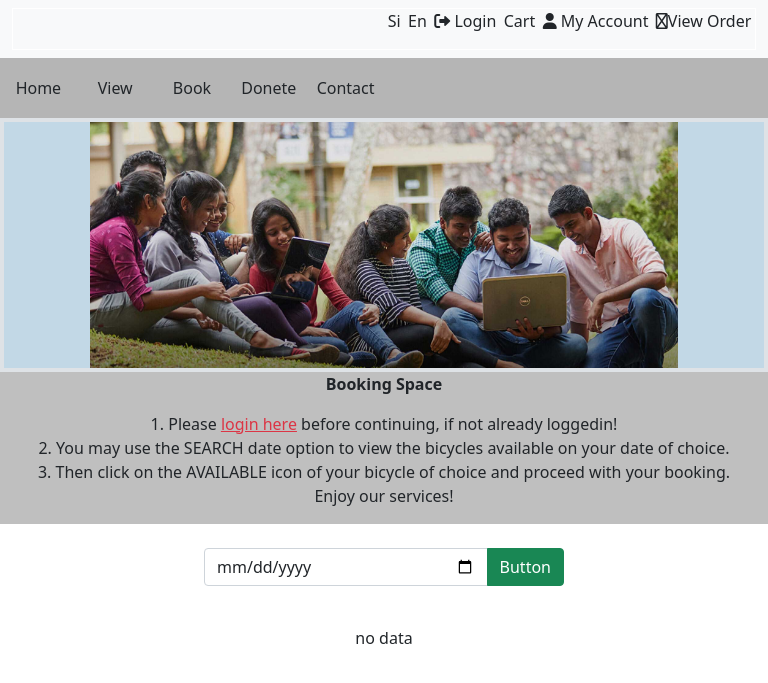
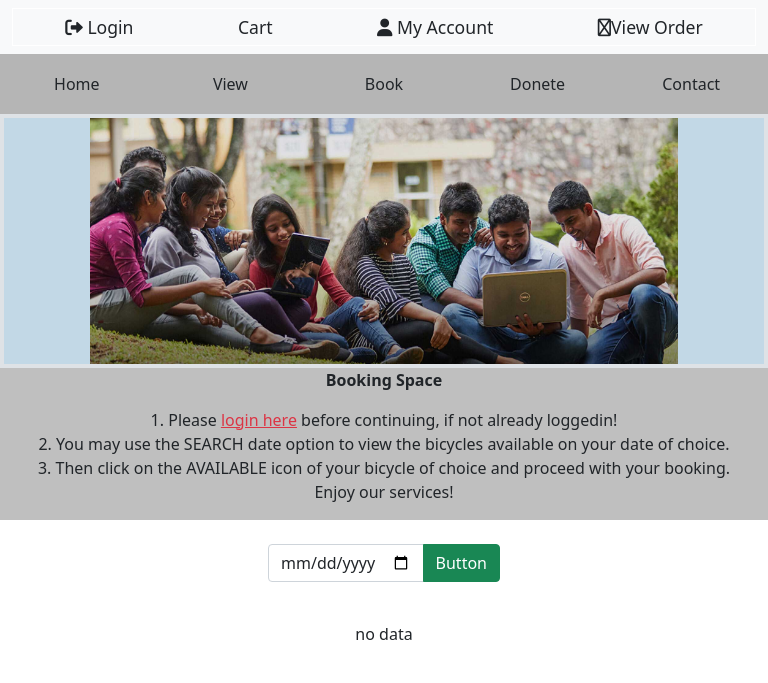
Before and after one commit to DumindUdara/Bicycle-management-system, a PHP site: page /index.php in a window 768 px wide. Shown: the top 683 px of the page. Run offline with PHP 8.4, Linux system fonts and the light colour scheme; data that the repository does not hold is empty; some libraries are stand-ins or nearby versions.

Commit message:
navbar responsive fixed

```diff
--- a/index.php
+++ b/index.php
@@ -36,15 +36,17 @@ if(isset($_GET['date'])){
     </div>
   </div>
 
-  <div class="container-fluid d-flex align-items-center justify-content-around p-4">
-    <div class="serach-box align-self-center w-50">
-     <form action="<?= $_SERVER['PHP_SELF']?>" >
-      <div class="input-group mb-3">
+  <div class="container-fluid my-4">
+    <div class="row">
+     <div class="col-10 col-md-4 mx-auto">
+      <form action="<?= $_SERVER['PHP_SELF']?>" >
+        <div class="input-group mb-3">
 
-        <input required type="date" class="form-control" name="date" value="<?= strval(date('m/d/Y',time())) ?>"  aria-describedby="button-addon2">
-        <button class="btn btn-success" type="submit" id="button-addon2">Button</button>
-      </div>
+          <input required type="date" class="form-control" name="date" value="<?= strval(date('m/d/Y',time())) ?>"  aria-describedby="button-addon2">
+          <button class="btn btn-success" type="submit" id="button-addon2">Button</button>
+        </div>
      </form>
+     </div>
     </div>
   </div>
 
--- a/layout.php
+++ b/layout.php
@@ -26,11 +26,29 @@ if(isset($_SESSION['login'])){
 
 <style>
 
-  @media (min-width:768px){
-    .icons{
+  @media (max-width:780px) {
+    .nav-list{
+      width:100%!important;
+      justify-content: space-evenly;
+      margin: 0;
+      padding: 0;
+      height: fit-content!important;
+      flex: 1;
+
+    }
+    .nav-list>li{
+      font-size: 1.1em;
+    }
+    .nav2{
       width: 100%!important;
     }
   }
+
+  .nav-list>li{
+    margin: 5px 10px 5px 10px;
+  }
+
+
 </style>
 
   <!-- nav bar  -->
@@ -42,9 +60,9 @@ if(isset($_SESSION['login'])){
 
       <div class="icons w-75 d-flex align-items-center w-100 justify-content-end border border-1 border-white
        ">
-        <ul class="d-flex justify-content-around align-items-center list-unstyled w-50 ">
-          <li class="">Si</li>
-          <li>En</li>
+        <ul class="d-flex justify-content-around align-items-center list-unstyled w-50 nav-list">
+          <li class=" d-none d-lg-block">Si</li>
+          <li class=" d-none d-lg-block">En</li>
           <li><i class="fa-solid fa-right-from-bracket">
 
           <?= $logedin? '</i><a href="./actions/config.php?action=logout" class="text-dark text-decoration-none" > Logout</a>' : '</i><a href="./login.php" class="text-dark text-decoration-none"> Login</a>'?>
@@ -81,7 +99,7 @@ if(isset($_SESSION['login'])){
     }
   </style>
   <div class="w-100" style="height:60px;background-color: #b5b5b5;">
-    <ul class="list-unstyled d-flex w-50 align-content-around align-items-center justify-content-around ">
+    <ul class="list-unstyled nav2 d-flex w-50 align-content-around align-items-center justify-content-around ">
       <li class="nav-item-bottom">
         Home
       </li>
```
